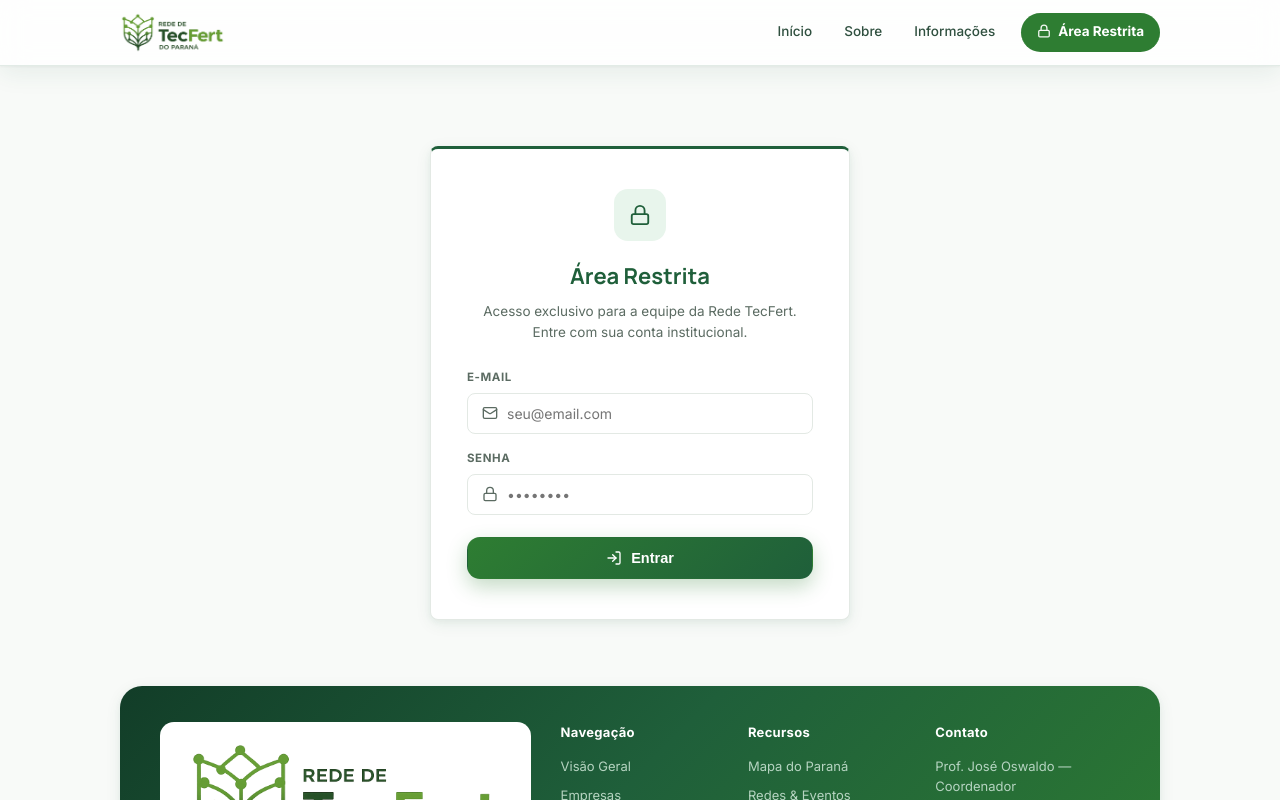
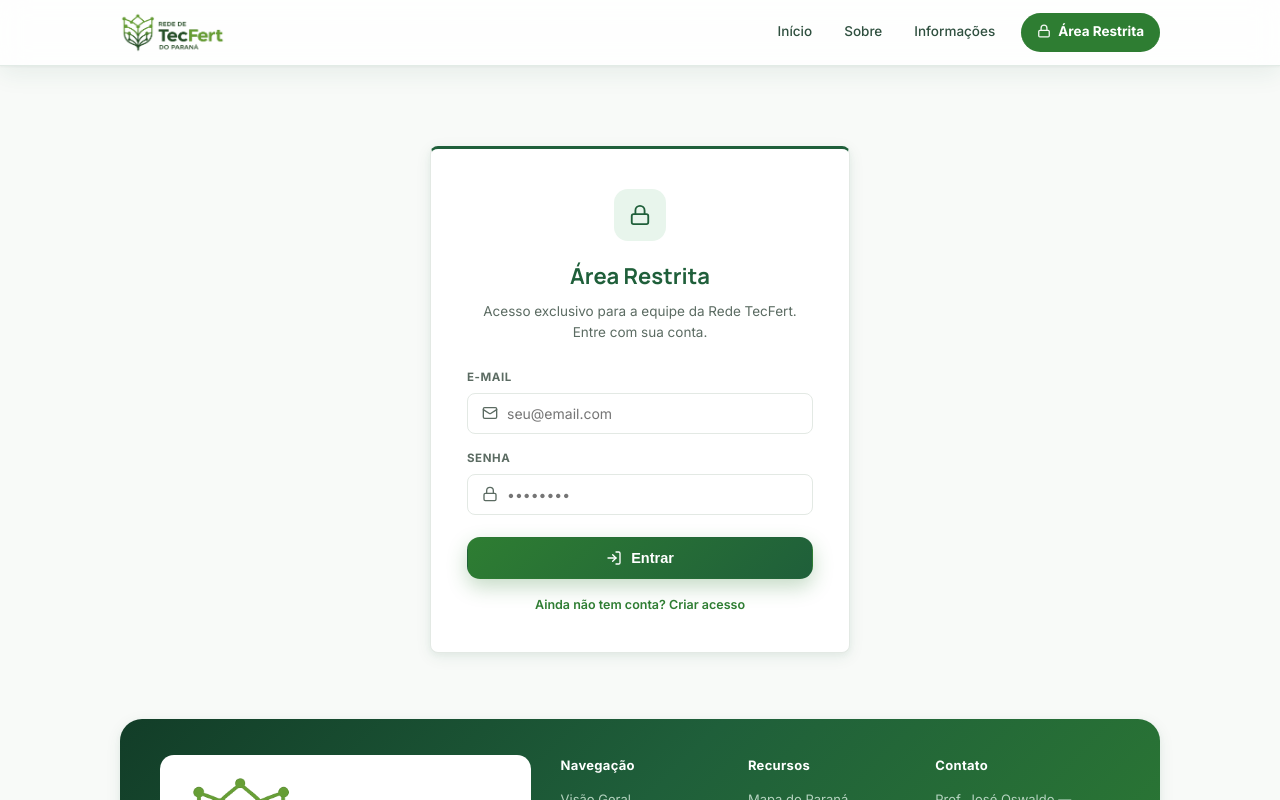
Before and after one commit to Labtes-Unioeste/Gerenciador, a React (Vite) app: page / in a window 1280 px wide. Both pictures are taken after a click on the link "Área Restrita". Shown: the top 800 px of the page. Built offline with nearby package versions, Linux system fonts and the light colour scheme; a web font is replaced by a local one.

Commit message:
fix(auth): usa projeto Supabase novo e isolado (gerenciador-fertilizantes), separado do banco principal do LABTES; adiciona fluxo de cadastro (signup) ja que o projeto novo comeca sem usuarios

```diff
--- a/src/components/Login.jsx
+++ b/src/components/Login.jsx
@@ -1,18 +1,38 @@
 import { useState } from 'react'
 import { motion } from 'framer-motion'
-import { Lock, Mail, LogIn, AlertCircle, Loader2 } from 'lucide-react'
+import { Lock, Mail, LogIn, UserPlus, AlertCircle, CheckCircle2, Loader2 } from 'lucide-react'
 import { supabase } from '../lib/supabase.js'
 
 export default function Login({ onSuccess }) {
+  const [mode, setMode] = useState('login') // 'login' | 'signup'
   const [email, setEmail] = useState('')
   const [password, setPassword] = useState('')
   const [loading, setLoading] = useState(false)
   const [error, setError] = useState('')
+  const [info, setInfo] = useState('')
 
   const handleSubmit = async (e) => {
     e.preventDefault()
     setError('')
+    setInfo('')
     setLoading(true)
+
+    if (mode === 'signup') {
+      const { data, error: signUpError } = await supabase.auth.signUp({ email, password })
+      setLoading(false)
+      if (signUpError) {
+        setError(signUpError.message)
+        return
+      }
+      if (data.session) {
+        onSuccess?.()
+        return
+      }
+      setInfo('Conta criada! Verifique seu e-mail para confirmar o acesso antes de entrar.')
+      setMode('login')
+      return
+    }
+
     const { error: authError } = await supabase.auth.signInWithPassword({ email, password })
     setLoading(false)
     if (authError) {
@@ -38,7 +58,11 @@ export default function Login({ onSuccess }) {
           <Lock size={22} strokeWidth={2} />
         </div>
         <h2>Área Restrita</h2>
-        <p>Acesso exclusivo para a equipe da Rede TecFert. Entre com sua conta institucional.</p>
+        <p>
+          {mode === 'login'
+            ? 'Acesso exclusivo para a equipe da Rede TecFert. Entre com sua conta.'
+            : 'Crie sua conta de acesso à área restrita da Rede TecFert.'}
+        </p>
 
         <form onSubmit={handleSubmit} className="login-form">
           <label>
@@ -62,7 +86,8 @@ export default function Login({ onSuccess }) {
               <input
                 type="password"
                 required
-                autoComplete="current-password"
+                minLength={6}
+                autoComplete={mode === 'login' ? 'current-password' : 'new-password'}
                 value={password}
                 onChange={(e) => setPassword(e.target.value)}
                 placeholder="••••••••"
@@ -75,19 +100,41 @@ export default function Login({ onSuccess }) {
               <AlertCircle size={15} strokeWidth={2} /> {error}
             </div>
           )}
+          {info && (
+            <div className="login-info">
+              <CheckCircle2 size={15} strokeWidth={2} /> {info}
+            </div>
+          )}
 
           <button type="submit" className="btn btn-primary login-btn" disabled={loading}>
             {loading ? (
               <>
-                <Loader2 size={16} strokeWidth={2} className="spin" /> Entrando…
+                <Loader2 size={16} strokeWidth={2} className="spin" />
+                {mode === 'login' ? 'Entrando…' : 'Criando conta…'}
+              </>
+            ) : mode === 'login' ? (
+              <>
+                <LogIn size={16} strokeWidth={2} /> Entrar
               </>
             ) : (
               <>
-                <LogIn size={16} strokeWidth={2} /> Entrar
+                <UserPlus size={16} strokeWidth={2} /> Criar conta
               </>
             )}
           </button>
         </form>
+
+        <button
+          type="button"
+          className="login-switch"
+          onClick={() => {
+            setMode((m) => (m === 'login' ? 'signup' : 'login'))
+            setError('')
+            setInfo('')
+          }}
+        >
+          {mode === 'login' ? 'Ainda não tem conta? Criar acesso' : 'Já tem conta? Entrar'}
+        </button>
       </motion.div>
     </div>
   )
--- a/src/lib/supabase.js
+++ b/src/lib/supabase.js
@@ -1,7 +1,9 @@
 import { createClient } from '@supabase/supabase-js'
 
-const SUPABASE_URL = 'https://cesvsrcehvjswavmwfux.supabase.co'
-const SUPABASE_KEY = 'sb_publishable_6GTXftgldFrhAUBvyrm32A_u75ft_K0'
+// Projeto Supabase isolado, exclusivo deste app (nao compartilha dados/usuarios
+// com o Supabase principal da plataforma LABTES).
+const SUPABASE_URL = 'https://jdzfqeyvligbtichfrwm.supabase.co'
+const SUPABASE_KEY = 'sb_publishable_u5SkBfWlKGKWLsIMBpobDA_nVbZM8U_'
 
 export const supabase = createClient(SUPABASE_URL, SUPABASE_KEY, {
   auth: {
--- a/src/styles.css
+++ b/src/styles.css
@@ -870,6 +870,15 @@ footer .copy { margin-top: 28px; padding-top: 18px; border-top: 1px solid rgba(2
   display: flex; align-items: center; gap: 7px; background: #FEECEC; color: #B4232C;
   border-radius: 8px; padding: 10px 12px; font-size: 12.5px;
 }
+.login-info {
+  display: flex; align-items: center; gap: 7px; background: var(--verde-suave); color: var(--verde-escuro);
+  border-radius: 8px; padding: 10px 12px; font-size: 12.5px;
+}
+.login-switch {
+  display: block; width: 100%; text-align: center; margin-top: 18px; background: none; border: none;
+  color: var(--verde-medio); font-size: 12.5px; font-weight: 600; cursor: pointer; font-family: inherit;
+}
+.login-switch:hover { text-decoration: underline; }
 .login-btn { width: 100%; justify-content: center; margin-top: 6px; }
 .spin { animation: spin 0.9s linear infinite; }
 @keyframes spin { to { transform: rotate(360deg); } }
```
